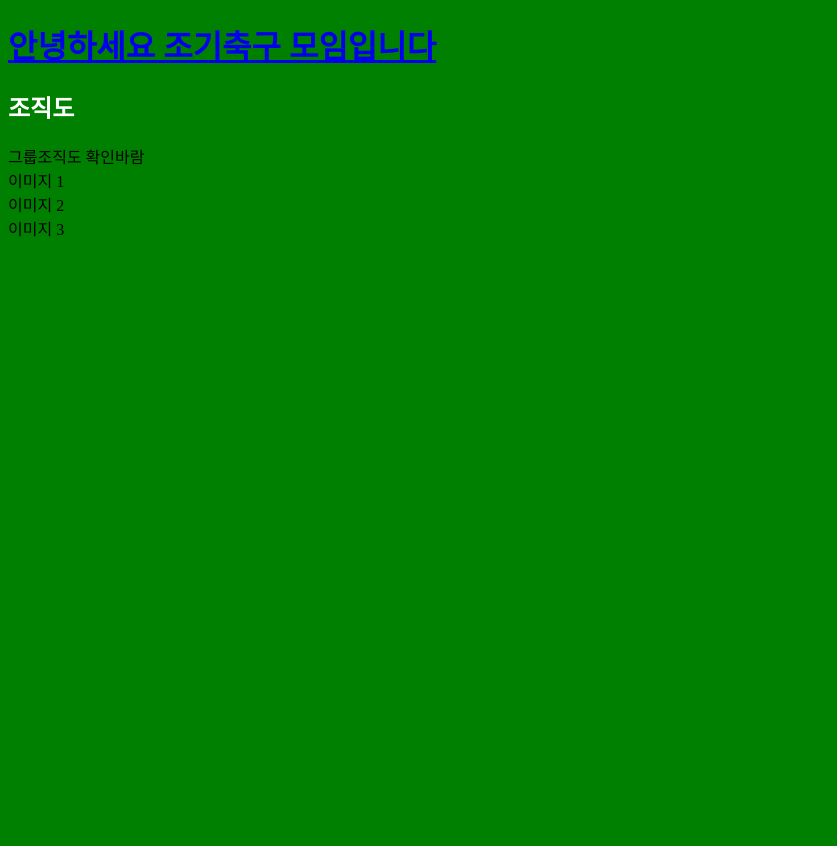
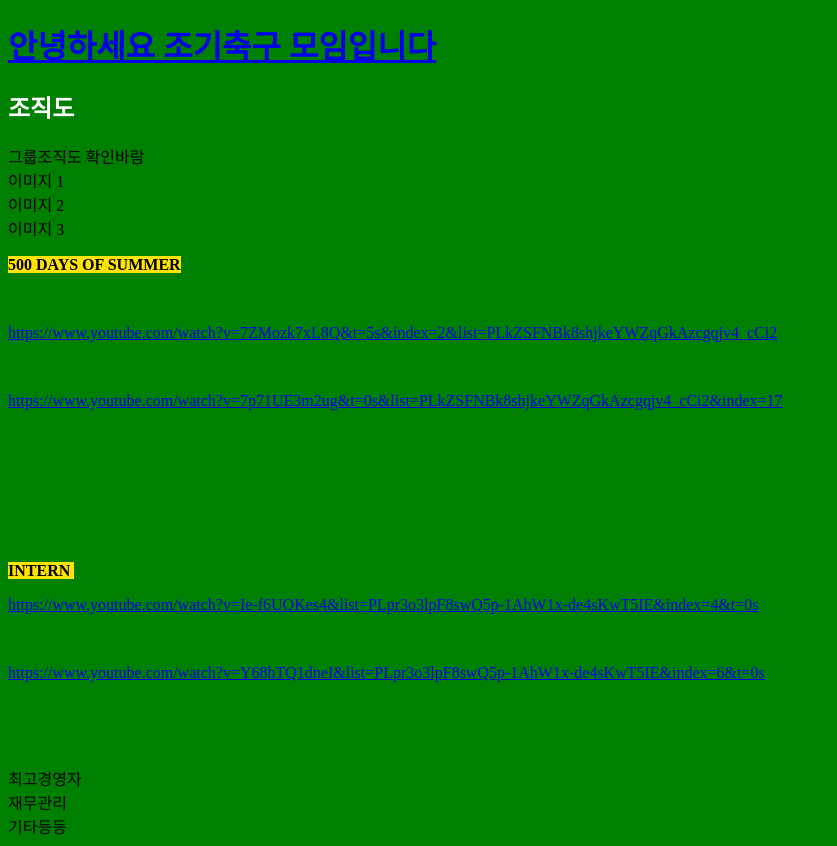
Before and after one commit to kimseungki94/FutsalTeam, a website: page view/group.html in a window 1280 px wide. Shown: the whole page, without its empty margins (0-837 px from the left). Before the commit the page ends 800 px from the top, so only its background shows below. Drawn offline with Linux system fonts and the light colour scheme.

Commit message:
css processing 11/22

```diff
--- a/activate/groupfunction.js
+++ b/activate/groupfunction.js
@@ -1,5 +1 @@
-
-const title = document.getElementById("title");
-title.innerHTML = "조기축구 조직도"
-console.error("fuck");
 alert('Im ng');
--- a/view/group.html
+++ b/view/group.html
@@ -19,4 +19,9 @@
             <br>
             이미지 3
         </body>
+        <p><span><strong><span style="background-color: rgb(255, 228, 0);">500 DAYS OF SUMMER</span></strong></span></p><p><br></p><p><a href="https://www.youtube.com/watch?v=7ZMozk7xL8Q&amp;t=5s&amp;index=2&amp;list=PLkZSFNBk8shjkeYWZqGkAzcgqjv4_cCi2">https://www.youtube.com/watch?v=7ZMozk7xL8Q&amp;t=5s&amp;index=2&amp;list=PLkZSFNBk8shjkeYWZqGkAzcgqjv4_cCi2</a></p><p><br></p><p><a href="https://www.youtube.com/watch?v=7p71UE3m2ug&amp;t=0s&amp;list=PLkZSFNBk8shjkeYWZqGkAzcgqjv4_cCi2&amp;index=17">https://www.youtube.com/watch?v=7p71UE3m2ug&amp;t=0s&amp;list=PLkZSFNBk8shjkeYWZqGkAzcgqjv4_cCi2&amp;index=17</a></p><p><br></p><p><br></p><p><br></p><p><br></p><p><strong><span style="background-color: rgb(255, 228, 0);">INTERN</span></strong><span style="background-color: rgb(255, 228, 0);">&nbsp;</span></p><p><a href="https://www.youtube.com/watch?v=Ie-f6UOKes4&amp;list=PLpr3o3lpF8swQ5p-1AhW1x-de4sKwT5IE&amp;index=4&amp;t=0s">https://www.youtube.com/watch?v=Ie-f6UOKes4&amp;list=PLpr3o3lpF8swQ5p-1AhW1x-de4sKwT5IE&amp;index=4&amp;t=0s</a></p><p><br></p><p><a href="https://www.youtube.com/watch?v=Y68hTQ1dneI&amp;list=PLpr3o3lpF8swQ5p-1AhW1x-de4sKwT5IE&amp;index=6&amp;t=0s">https://www.youtube.com/watch?v=Y68hTQ1dneI&amp;list=PLpr3o3lpF8swQ5p-1AhW1x-de4sKwT5IE&amp;index=6&amp;t=0s</a></p><p><br></p><p><br></p>
+
+        최고경영자
+        <br> 재무관리
+        <br> 기타등등
     </html>
```
